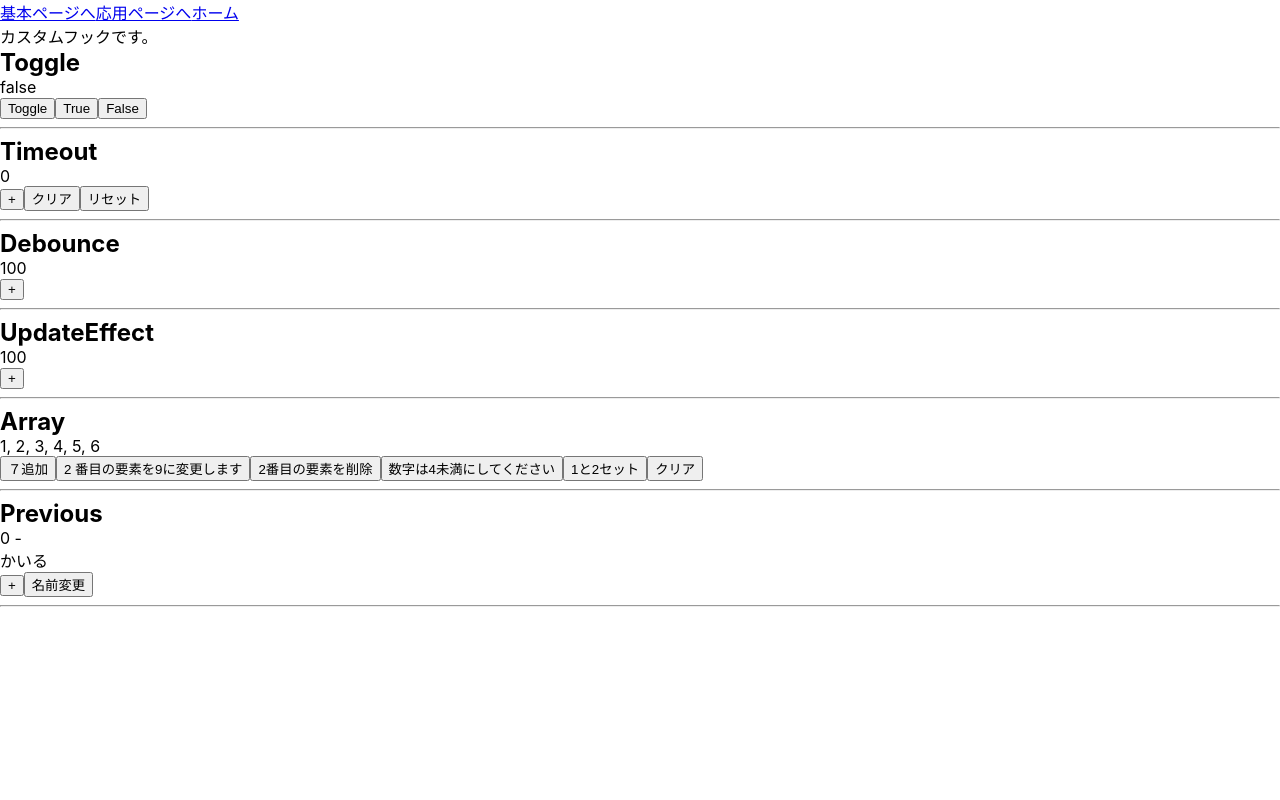
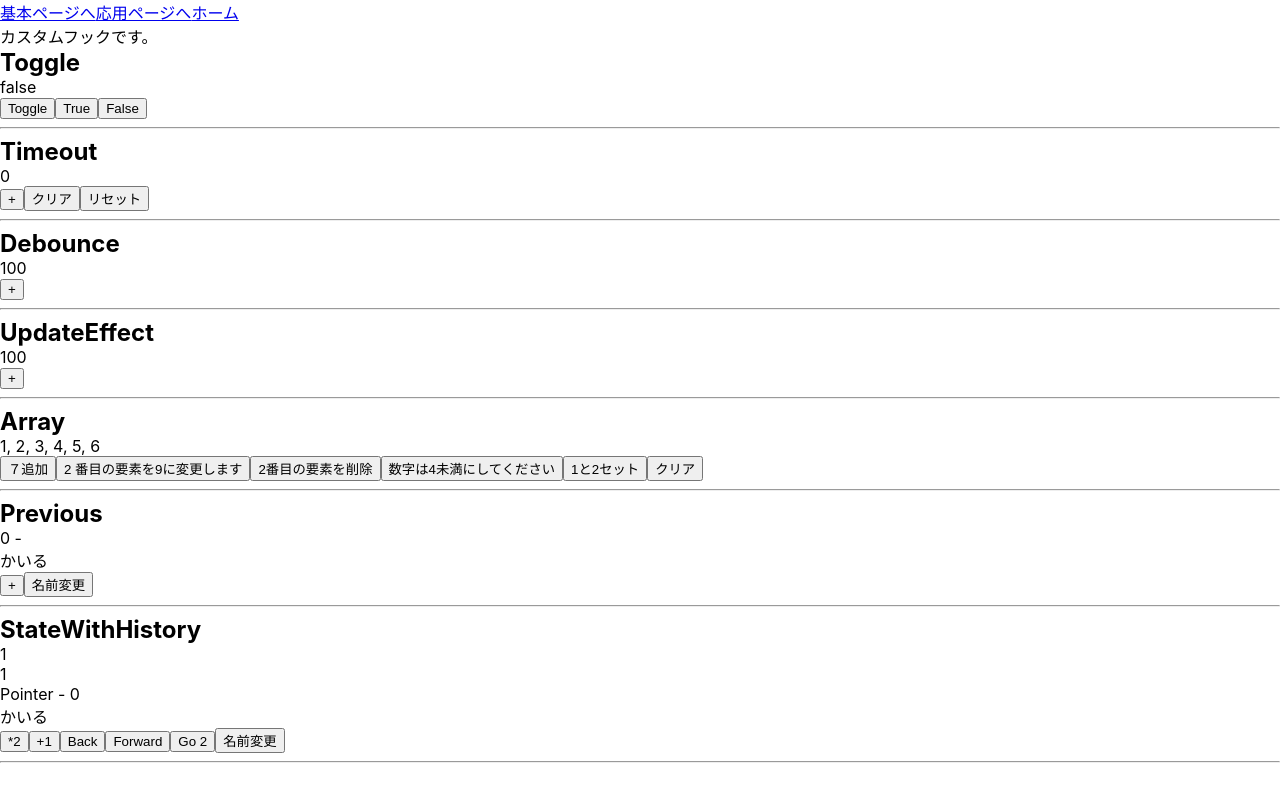
Before and after one commit to genta-t/react18-tutorial, a React (Create React App) app: page /custom-hooks in a window 1280 px wide. Built offline with nearby package versions, Linux system fonts and the light colour scheme.

Commit message:
useStateWithHistory完了

```diff
--- a/src/components/CustomHooks.tsx
+++ b/src/components/CustomHooks.tsx
@@ -5,6 +5,7 @@ import DebounceComp from './customHooks/debounce/DebounceComp';
 import UpdateEffectComp from './customHooks/updateEffect/UpdateEffectComp';
 import ArrayComp from './customHooks/array/ArrayComp';
 import PreviousComp from './customHooks/previous/PreviousComp';
+import StateWithHistoryComp from './customHooks/stateWithHistory/StateWithHistoryComp';
 
 const CustomHooksPage = () => {
 
@@ -20,6 +21,7 @@ const CustomHooksPage = () => {
       <UpdateEffectComp />
       <ArrayComp />
       <PreviousComp />
+      <StateWithHistoryComp />
     </>
   );
 }
--- /dev/null
+++ b/src/components/customHooks/stateWithHistory/StateWithHistoryComp.tsx
@@ -0,0 +1,30 @@
+import { useState } from "react";
+import { useStateWithHistory } from "./useStateWithHistory";
+
+const StateWithHistoryComp = () => {
+  const [ count, setCount, { history, pointer, back, forward, go }] = useStateWithHistory(1)
+  const [ name, setName ] = useState("かいる")
+
+  const handleName = () => {
+    setName(name === "かいる" ? "じょん" : "かいる")
+  }
+
+  return (
+    <>
+      <h2>StateWithHistory</h2>
+      <p>{count}</p>
+      <p>{history.join(", ")}</p>
+      <p>Pointer - {pointer}</p>
+      <p>{name}</p>
+      <button onClick={() => setCount(c => c * 2)}>*2</button>
+      <button onClick={() => setCount(c => c + 1)}>+1</button>
+      <button onClick={back}>Back</button>
+      <button onClick={forward}>Forward</button>
+      <button onClick={() => go(2)}>Go 2</button>
+      <button onClick={handleName}>名前変更</button>
+      <hr />
+    </>
+  )
+}
+
+export default StateWithHistoryComp;
--- /dev/null
+++ b/src/components/customHooks/stateWithHistory/useStateWithHistory.ts
@@ -0,0 +1,71 @@
+import { useCallback, useRef, useState } from "react";
+
+type TypeStateWithHistory<T> = [
+  T,
+  (v: T | ((value: T) => T)) => void,
+  {
+    history: T[];
+    pointer: number;
+    back: () => T;
+    forward: () => T;
+    go: (index: number) => T;
+  }
+]
+
+export const useStateWithHistory = <T>(defaultValue: T, { capacity = 10 } = {}): TypeStateWithHistory<T> => {
+  const [ value, setValue ] = useState<T>(defaultValue);
+  const historyRef = useRef<T[]>([value]);
+  const pointerRef = useRef(0);
+
+  const set = useCallback((v: T | ((value: T) => T))=> {
+    const resolvedValue = typeof v === "function" ? (v as (value: T) => T) (value) : v;
+    if (historyRef.current[pointerRef.current] !== resolvedValue) {
+      if (pointerRef.current < historyRef.current.length -1) {
+        historyRef.current.splice(pointerRef.current + 1);
+      };
+      historyRef.current.push(resolvedValue);
+
+      while (historyRef.current.length > capacity) {
+        historyRef.current.shift();
+      }
+      pointerRef.current = historyRef.current.length - 1;
+    }
+    setValue(resolvedValue)
+  },[capacity, value]);
+
+  const back = useCallback(() => {
+    if (pointerRef.current <= 0) return value;
+    pointerRef.current--;
+    const newValue = historyRef.current[pointerRef.current]
+    setValue(newValue);
+    return newValue
+  }, [value]);
+
+  const forward = useCallback(() => {
+    if (pointerRef.current >= historyRef.current.length - 1) return value;
+    pointerRef.current++;
+    const newValue = historyRef.current[pointerRef.current]
+    setValue(newValue);
+    return newValue
+  }, [value]);
+
+  const go = useCallback((index: number) => {
+    if (index < 0 || index > historyRef.current.length -1) return value;
+    pointerRef.current = index;
+    const newValue = historyRef.current[pointerRef.current]
+    setValue(newValue);
+    return newValue
+  }, [value]);
+
+  return [
+    value,
+    set,
+    {
+      history: historyRef.current,
+      pointer: pointerRef.current,
+      back,
+      forward,
+      go,
+    }
+  ]
+}
```
